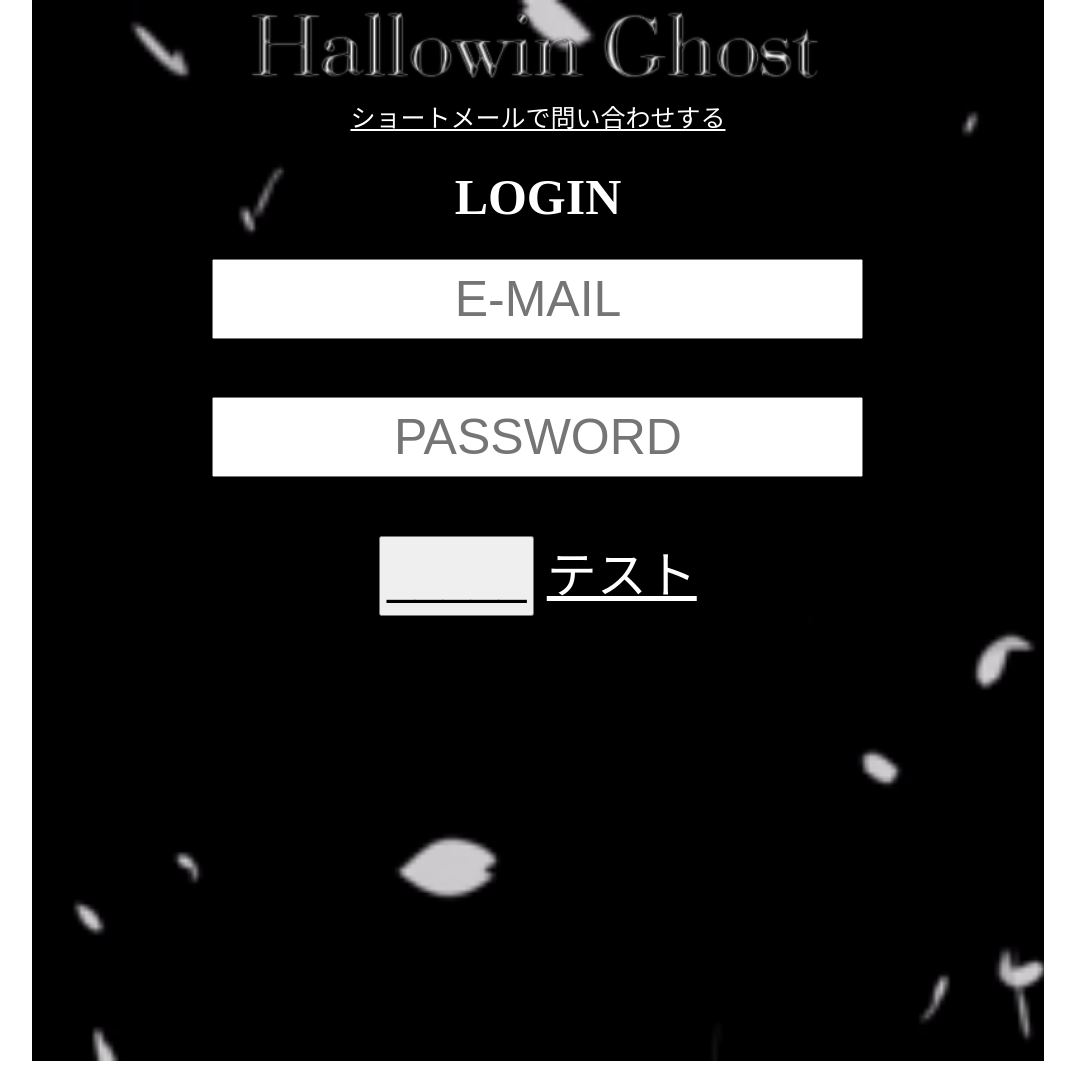
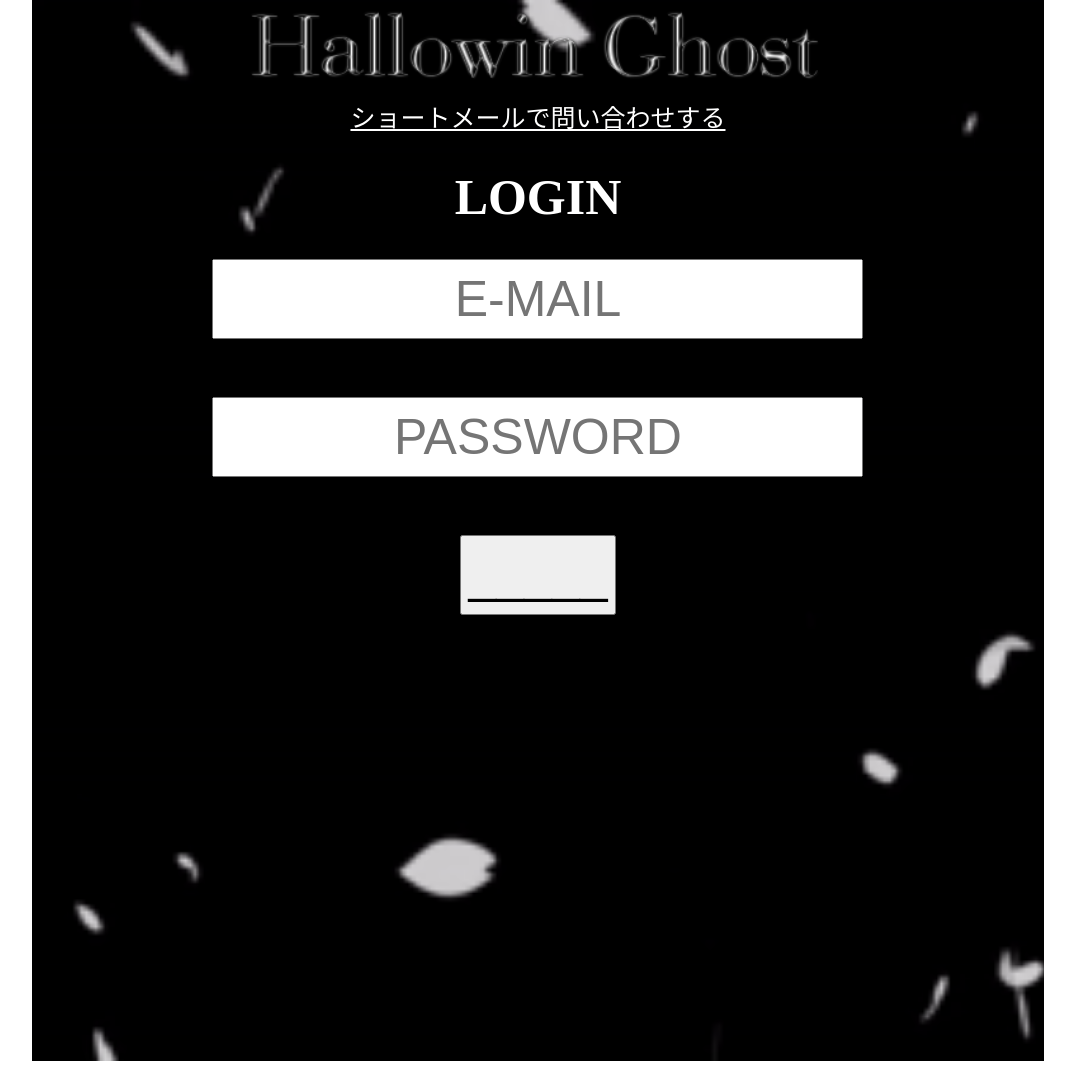
Before and after one commit to TsugawaNaoki0/login_database, a PHP site: page /index.php in a window 1280 px wide. Shown: the part 127-1196 px from the top of the page, without its empty margins (102-1177 px from the left). Run offline with PHP 8.4, Linux system fonts and the light colour scheme.

Commit message:
Update index.php

```diff
--- a/index.php
+++ b/index.php
@@ -96,7 +96,6 @@ if (isset($_SESSION['EMAIL'])) {
        <br>
        <br>
        <button type="submit" class="login">_____</button>
-       <a href="./bandit/index.html">テスト</a>
        <br>
        <br>
        <!-- <input type="checkbox" name="q2" value="">
```
